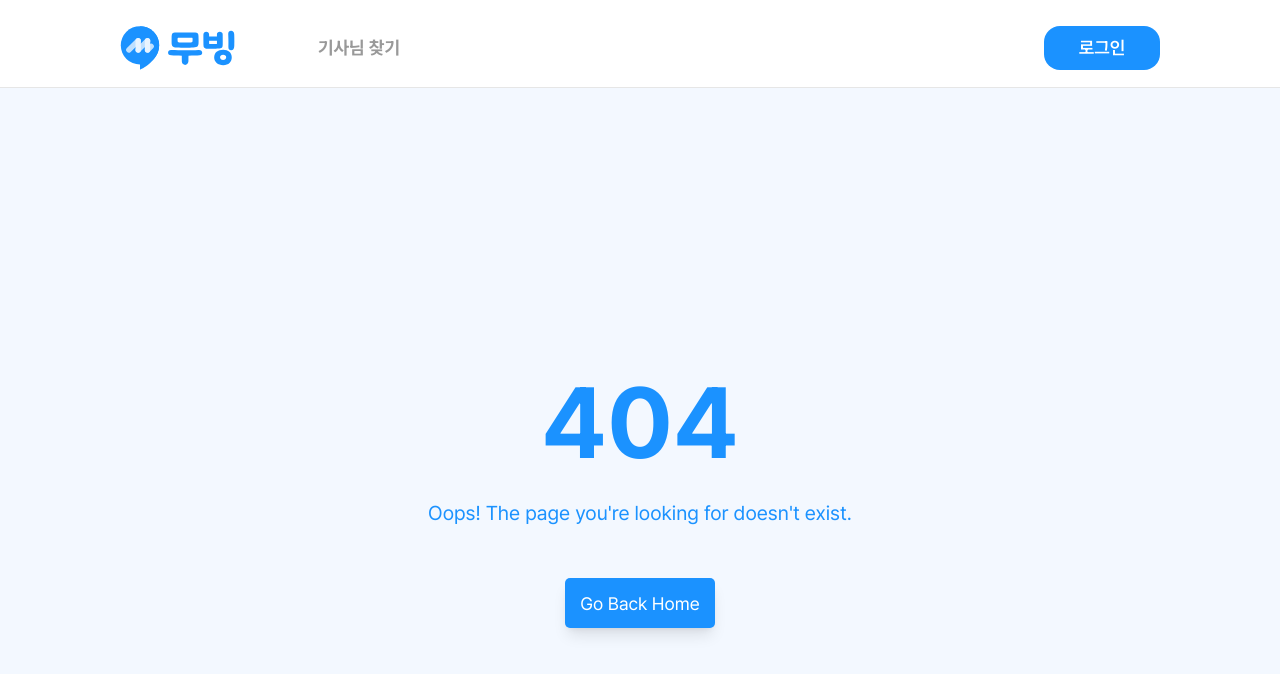
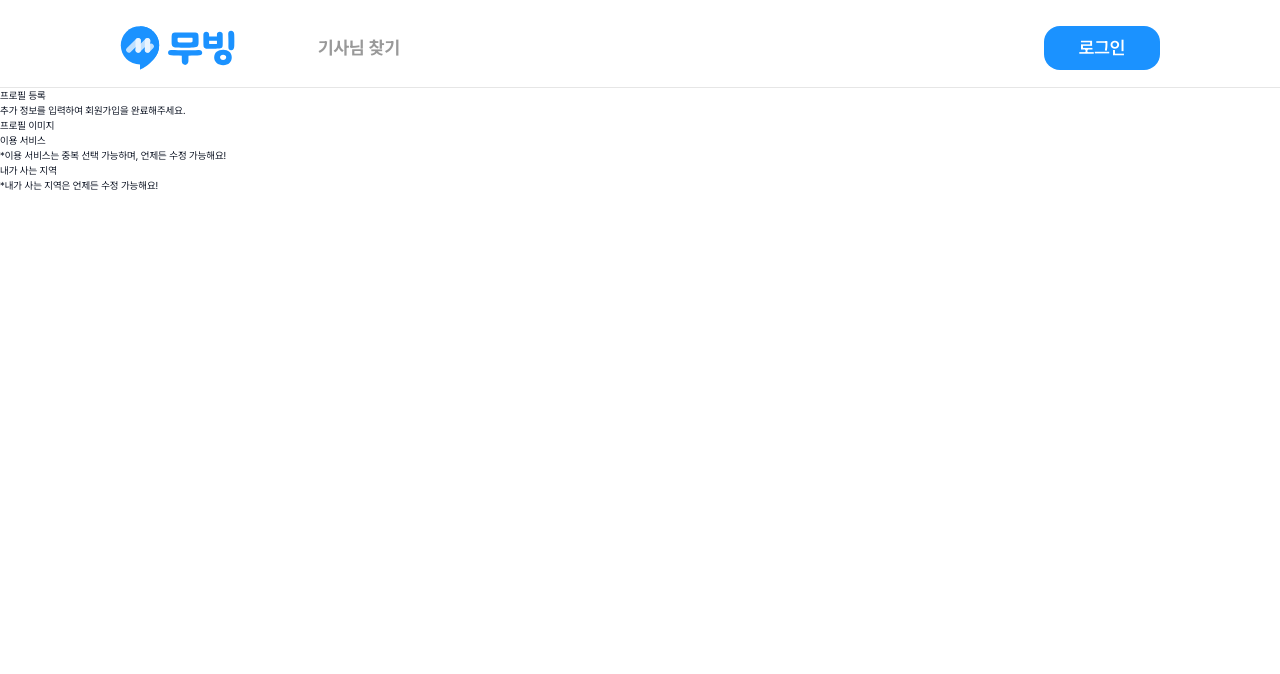
Before and after one commit to FS2-Part4-Team3/2-Moving-3-FE, a Next.js app: page /profile-register-normal in a window 1280 px wide. Before the commit this address had no page. Shown: the top 674 px of the page. Built offline with nearby package versions, Linux system fonts and the light colour scheme.

Commit message:
Feat:#21 - profile register page structure

```diff
--- /dev/null
+++ b/src/app/profile-register-normal/page.tsx
@@ -0,0 +1,21 @@
+export default function ProfileRegisterNormal() {
+  return (
+    <div>
+      <div>
+        <h1>프로필 등록</h1>
+        <h3>추가 정보를 입력하여 회원가입을 완료해주세요.</h3>
+      </div>
+      <div>
+        <h2>프로필 이미지</h2>
+      </div>
+      <div>
+        <h2>이용 서비스</h2>
+        <p>*이용 서비스는 중복 선택 가능하며, 언제든 수정 가능해요!</p>
+      </div>
+      <div>
+        <h2>내가 사는 지역</h2>
+        <p>*내가 사는 지역은 언제든 수정 가능해요!</p>
+      </div>
+    </div>
+  );
+}
```
Also changed, not shown: public/assets/profile/img_profile_upload.svg (added).
